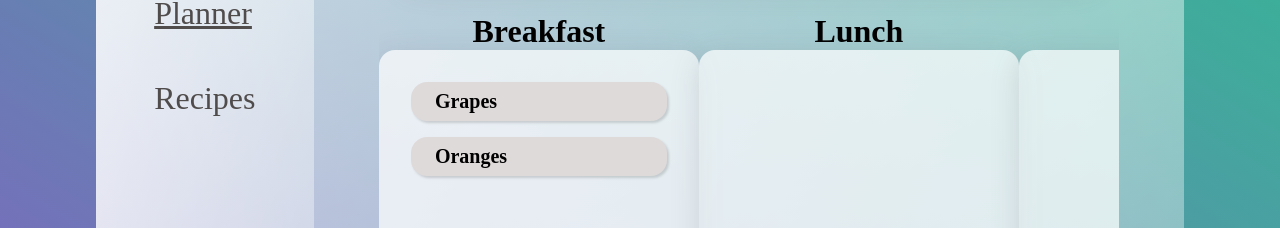
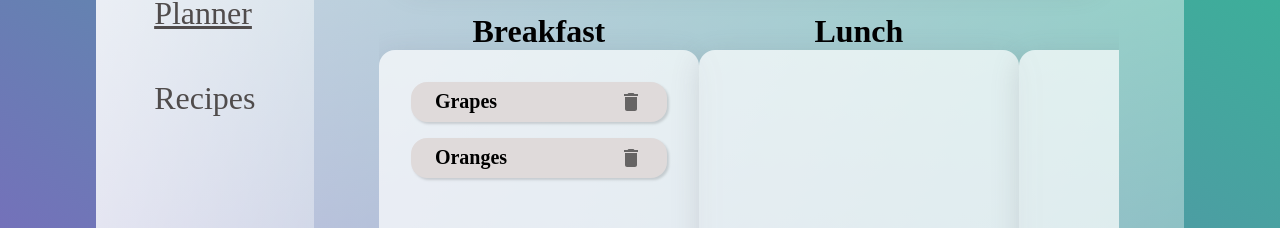
Before and after one commit to vamazzuca/meal.io, a React (Create React App) app: page /planner in a window 1280 px wide. Shown: the part 281-509 px from the top of the page. Built offline with nearby package versions, Linux system fonts and the light colour scheme.

Commit message:
Implemented Delete Meal item

```diff
--- a/src/actions/index.js
+++ b/src/actions/index.js
@@ -1,5 +1,6 @@
 export * from "./listActions"
 
 export const CONSTANTS = {
-    ADD_MEAL_ITEM: "ADD_MEAL_ITEM"
+    ADD_MEAL_ITEM: "ADD_MEAL_ITEM",
+    DELETE_MEAL_ITEM: "DELETE_MEAL_ITEM"
 };
--- a/src/actions/listActions.js
+++ b/src/actions/listActions.js
@@ -8,3 +8,10 @@ export const addMealItem = (name, day, meal) => {
         meal,
     };
 }
+
+export const deleteMealItem = (listID) => {
+    return {
+        type: CONSTANTS.DELETE_MEAL_ITEM,
+        listID
+    }
+}
--- a/src/components/AddItemModal.js
+++ b/src/components/AddItemModal.js
@@ -1,9 +1,10 @@
 import React from 'react'
 import { useState } from "react"
 import ReactDOM from 'react-dom'
-import { TextField } from '@mui/material'
+import { TextField, IconButton } from '@mui/material'
 import { connect } from "react-redux";
 import { addMealItem } from '../actions';
+import DisabledByDefaultOutlinedIcon from '@mui/icons-material/DisabledByDefaultOutlined';
 
 function AddItemModal(props) {
     const [inputState, setInputState] = useState("");
@@ -30,17 +31,20 @@ function AddItemModal(props) {
         setInputState(e.target.value)
     }
 
-    const handleClose = (e) => {
-        handleChange(e);
-        props.onClose();
-    }
 
     return ReactDOM.createPortal(
         <>
             <div style={OVERLAY_STYLES}></div>
             <div className='item-modal'>
-                <button onClick={props.onClose}>Close</button>
+
+                <div className='exit-button'>
+                    <IconButton onClick={props.onClose}>
+                        <DisabledByDefaultOutlinedIcon />
+                    </IconButton>
+                </div>
+
                 {props.children}
+
                 <TextField type="text" id="outlined-basic" label="Name" variant="outlined" value={inputState.textVal} onChange={handleChange} />
                 <div className='bottomButtons'>
                     <button onMouseDown={handleAddItem}>Submit Meal Item</button>
--- a/src/components/Meal.js
+++ b/src/components/Meal.js
@@ -1,16 +1,22 @@
 import RecipeItem from "./RecipeItem"
 import { connect } from "react-redux"
+import { useRef, useEffect } from "react"
 import AddNewRecipeButton from "./AddNewRecipeButton";
 
 function Meal(props) {
+    const ElementRef = useRef(null)
+
+    useEffect(() => {
+        const Elementcount = ElementRef.current.childNodes.length
+    })
 
     const { lists } = props;
     return (
         <div className="meal-container">
             <h1>{props.mealName}</h1>
             <div className="meal-plan">
-                <div className="plans">
-                    {lists.map(list => (list.meal === props.mealName && list.day === props.state ? <RecipeItem name={list.name} key={ list.id} /> : null))}
+                <div className="plans" ref={ElementRef}>
+                    {lists.map(list => (list.meal === props.mealName && list.day === props.state ? <RecipeItem name={list.name} key={list.id} listID={ list.id} /> : null))}
                 </div>
                 <AddNewRecipeButton mealName={props.mealName} day={props.state} />
             </div>
--- a/src/components/RecipeItem.js
+++ b/src/components/RecipeItem.js
@@ -1,7 +1,24 @@
-export default function RecipeItem(props) {
+import DeleteIcon from '@mui/icons-material/Delete';
+import { IconButton } from '@mui/material';
+import { connect } from "react-redux";
+import { deleteMealItem } from '../actions';
+
+function RecipeItem(props) {
+
+    const handleDeleteItem = () => {
+        const { dispatch } = props
+
+        dispatch(deleteMealItem(props.listID))
+    }
+
     return (
         <div className="recipeItem">
             <h1>{props.name}</h1>
+            <IconButton onClick={handleDeleteItem}>
+                <DeleteIcon></DeleteIcon>
+            </IconButton>
         </div>
     )
 }
+
+export default connect()(RecipeItem);
--- a/src/css/styles.css
+++ b/src/css/styles.css
@@ -146,6 +146,9 @@
 }
 
 .recipeItem{
+    display: flex;
+    justify-content: space-between;
+    padding-right: 1rem;
     text-align: left;
     margin-top: 1rem;
     background-color: rgb(223, 218, 218);
@@ -162,6 +165,8 @@
 }
 
 .recipeItem h1 {
+    overflow: hidden;
+    text-overflow: ellipsis;
     text-align: left;
     margin-left: 1rem;
     font-size: 20px;
@@ -175,11 +180,20 @@
     left: 50%;
     transform: translate(-20%, -70%);
     background-color: #FFF;
-    padding: 50px;
+    padding: 30px;
     width: 25rem;
     height: 15rem;
     border-radius: 1rem;
     z-index: 1000;
+}
+
+.item-modal h1{
+    margin-top: 1rem;
+}
+
+.exit-button {
+    float: right;
+    padding-bottom: 1rem;
 }
 
 @media (max-width: 700px){
--- a/src/reducers/listReducer.js
+++ b/src/reducers/listReducer.js
@@ -32,6 +32,12 @@ const listReducer = (state = initialState, action) => {
             };
             itemID += 1
             return [...state, newItem]
+        case CONSTANTS.DELETE_MEAL_ITEM:
+            const listID = action.listID
+
+            const newList = state.filter(listItem => listItem.id !== listID)
+
+            return [...newList]
         default:
             return state;
     }
```
